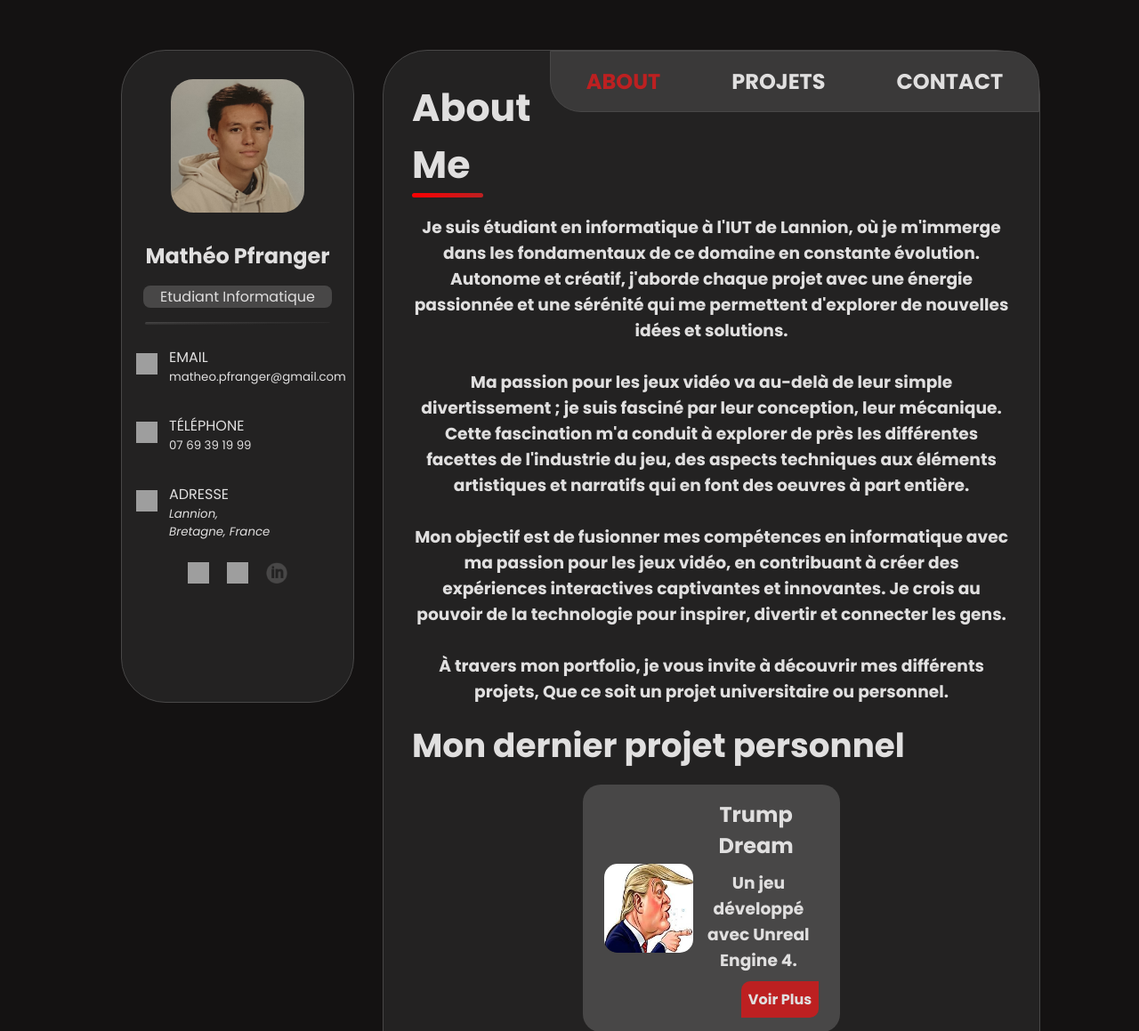
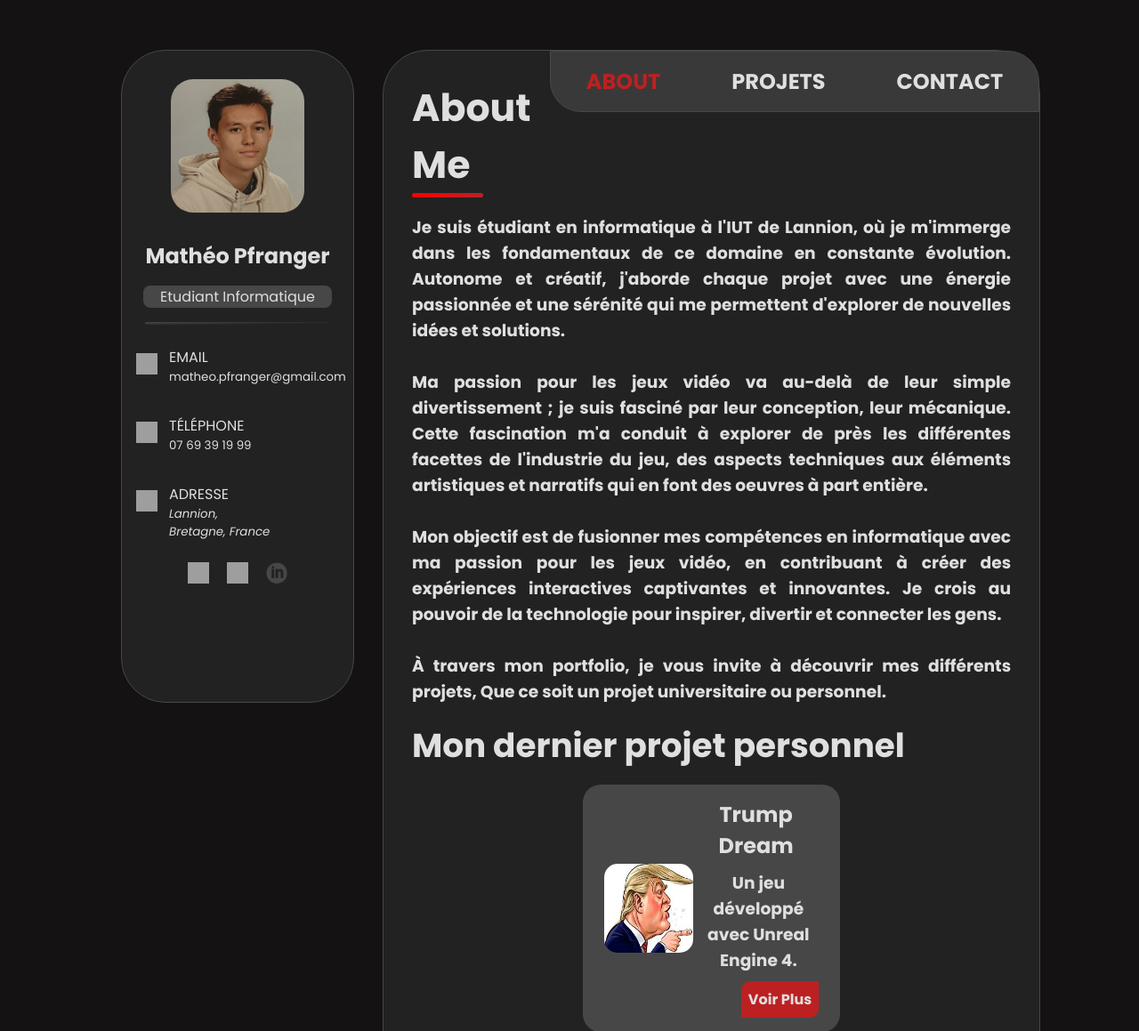
Before and after one commit to MatheoPf/matheopf.github.io, a PHP site: page /index.html in a window 1280 px wide. Shown: the top 1159 px of the page at 89% size. Run offline with PHP 8.4, Linux system fonts and the light colour scheme; grey boxes are pictures that could not be loaded.

Commit message:
changements mineures

```diff
--- a/style.css
+++ b/style.css
@@ -67,6 +67,7 @@ h5{
 p{
     font-size: 14pt;
     font-weight: bold;
+    text-align: justify;
 }
 
 a{
@@ -191,6 +192,7 @@ nav a{
 
 main{
     padding: 2em;
+    max-width: 80%;
 }
 
 h1 + hr{
```
